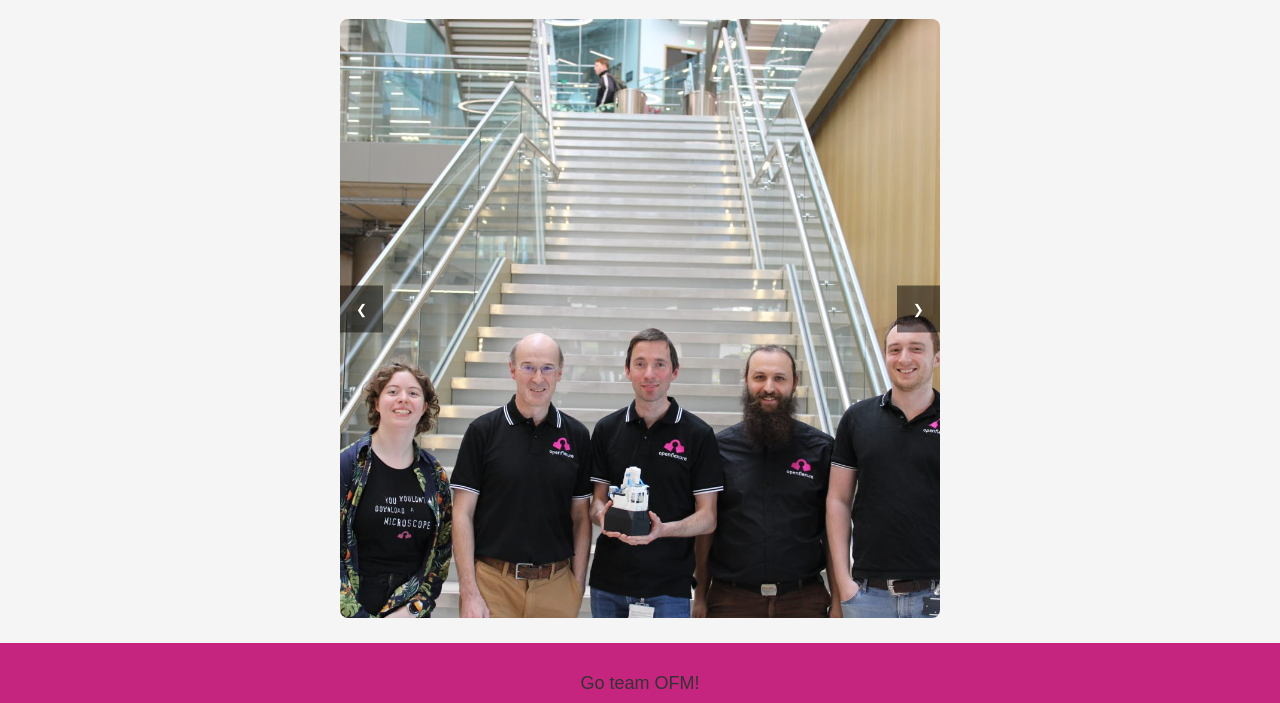
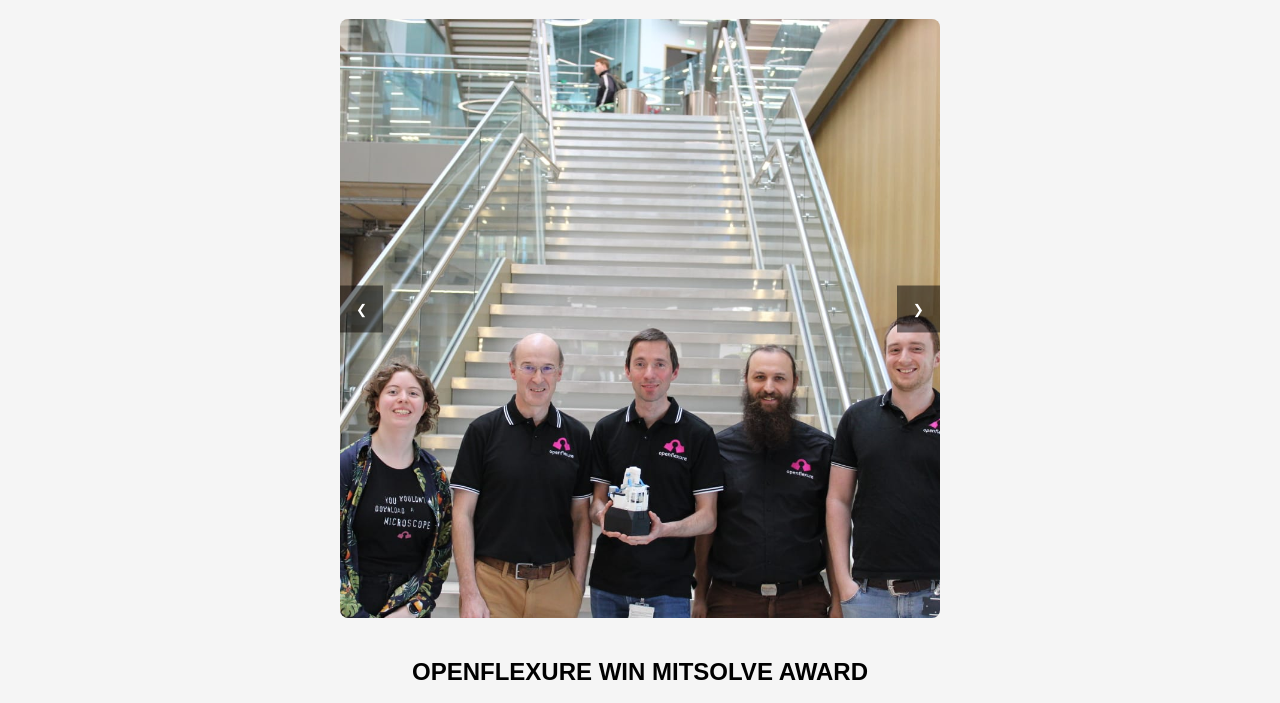
Before and after one commit to bclarke-eng/bclarke-eng.github.io, a plain HTML site: page index.html in a window 1280 px wide. Shown: the part 78-781 px from the top of the page. Drawn offline with Linux system fonts and the light colour scheme.

Commit message:
Update index.html

```diff
--- a/index.html
+++ b/index.html
@@ -117,10 +117,6 @@
 <p> </p>
 </div>
 
-<footer>
-    <p>Go team OFM!</p>
-</footer>
-
 <script>
     let slideIndex = 0;
 
```
